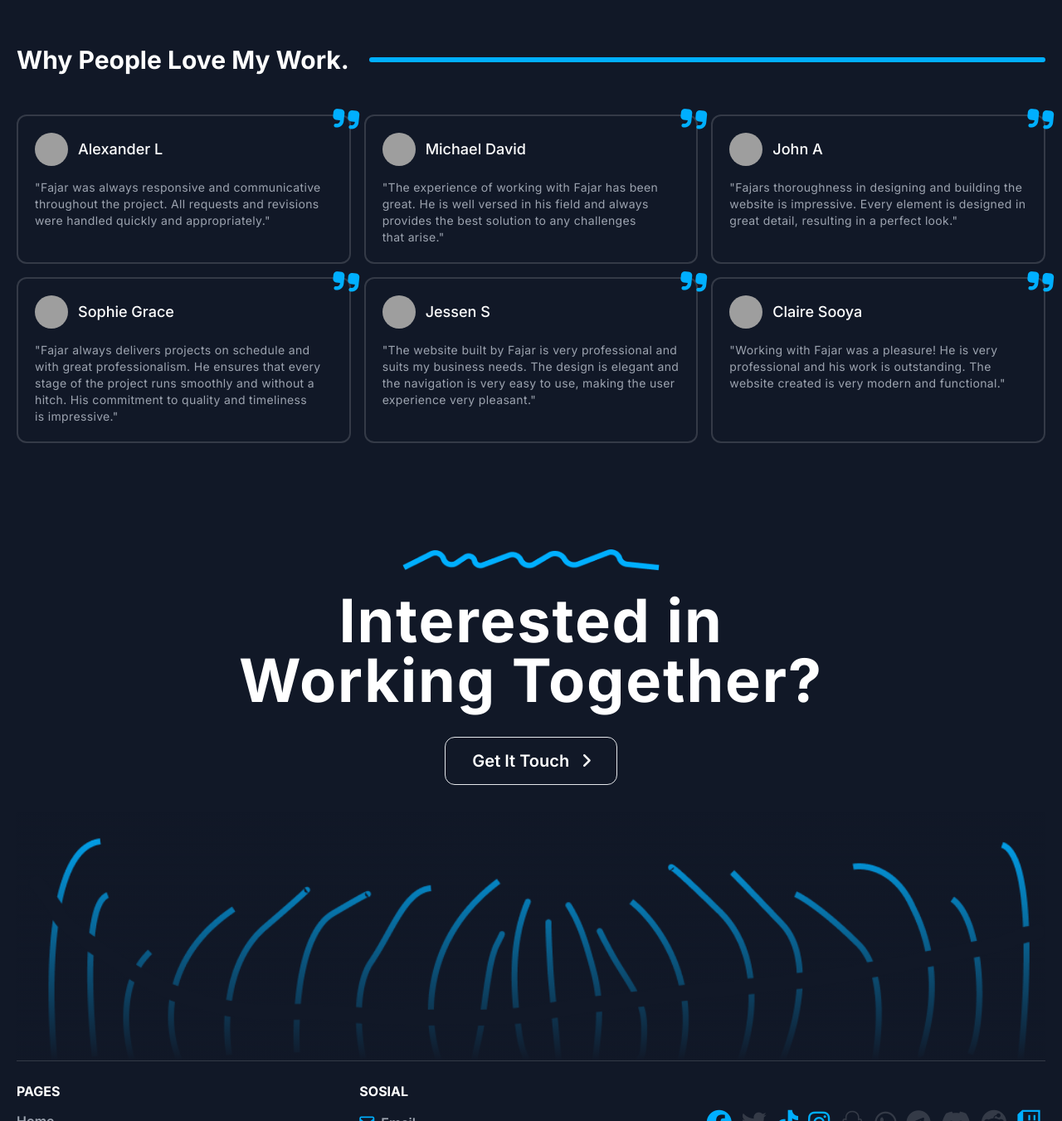
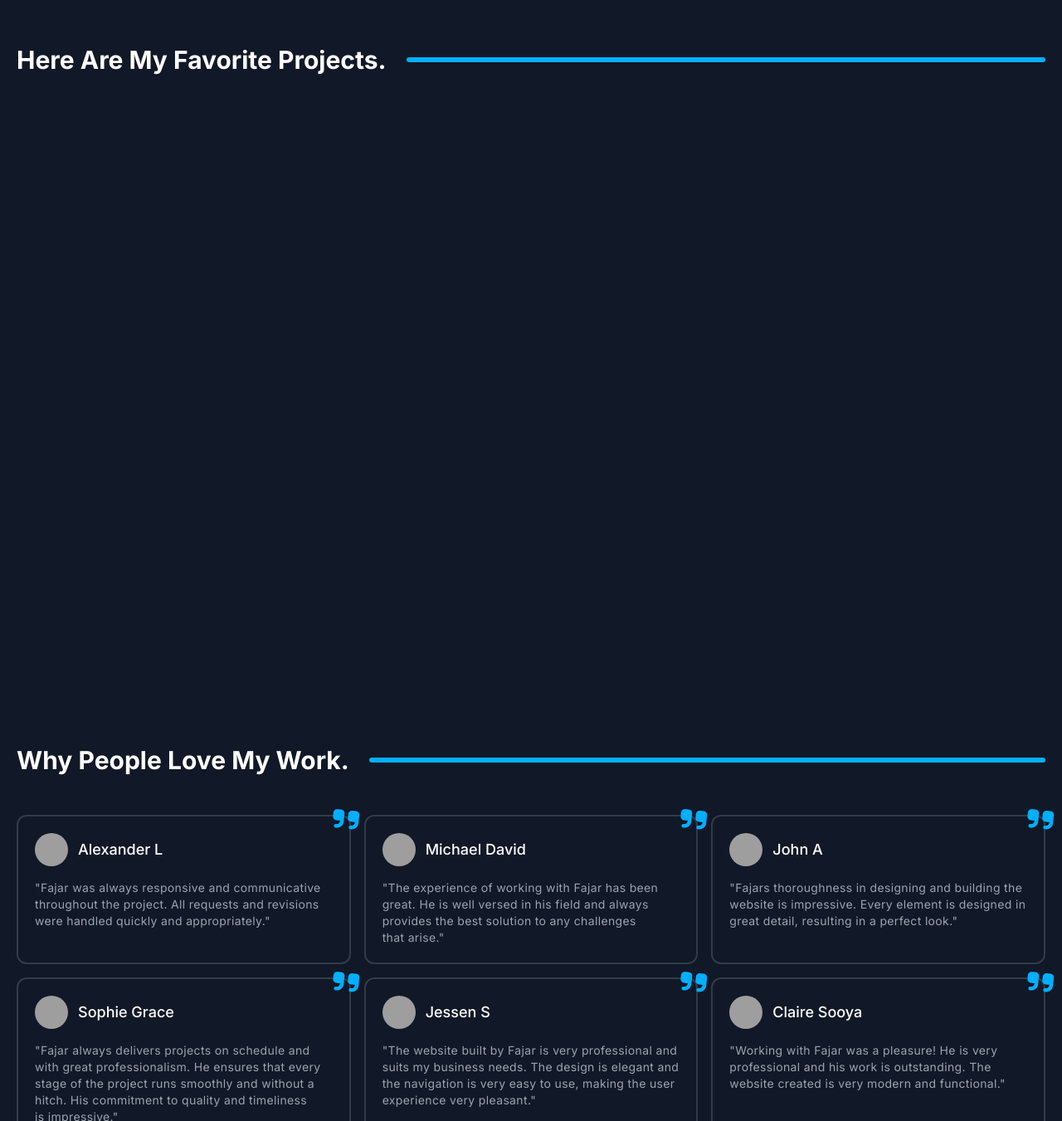
Before and after one commit to fjrfathurrahman/MyPortfolio-v1, a React (Vite) app: page / in a window 1280 px wide. Shown: the part 779-2130 px from the top of the page at 83% size. Built offline with nearby package versions, Linux system fonts and the light colour scheme; grey boxes are pictures that could not be loaded; a web font is replaced by a local one.

Commit message:
Added Section Projects and Fixed Issues

```diff
--- a/src/components/elements/ButtonEl.tsx
+++ b/src/components/elements/ButtonEl.tsx
@@ -8,7 +8,7 @@ export default function ButtonEl({ children, className, onClick = () => console.
     const classNameVariant = style[variant]
 
     return (
-        <button onClick={onClick} type={type} className={`${className} ${classNameVariant} duration500  cursor-none`}>
+        <button onClick={onClick} type={type} className={`${className} ${classNameVariant} duration500 `}>
             {children}
         </button>
     )
--- a/src/components/elements/CursorEl.tsx
+++ b/src/components/elements/CursorEl.tsx
@@ -1,9 +1,13 @@
 import React from "react";
+import useWindowSize from "../../hooks/useWindowSize";
 
 export default function CursorEl() {
     const [position, setPosition] = React.useState({ x: 0, y: 0 });
+    // const [hidden, isHidden] = React.useState(Boolean);
+    const { width } = useWindowSize();
 
     React.useEffect(() => {
+
         const onMouseMove = (e: MouseEvent) => {
             setPosition({ x: e.clientX, y: e.clientY });
         };
@@ -13,10 +17,10 @@ export default function CursorEl() {
         return () => {
             document.removeEventListener("mousemove", onMouseMove);
         };
-    }, []);
+
+    }, [width]);
 
     return (
-        <div className="cursor-dot w-3 h-3 bg-white/50 hidden xl:block" style={{ left: `${position.x}px`, top: `${position.y}px` }}>
-        </div>
+        <div className={`cursor-dot h-3 w-3 bg-white/70 shadow-md shadow-black/25 xl:block hidden`} style={{ left: `${position.x}px`, top: `${position.y}px` }}/>
     );
 }
--- a/src/components/layouts/home/CTA.tsx
+++ b/src/components/layouts/home/CTA.tsx
@@ -6,7 +6,7 @@ import { Link } from "react-router-dom";
 
 export default function CTA() {
     return (
-        <Section className="pt-20" height="max-content">
+        <Section className="mt-36" height="max-content">
             <div className="mb-12 lg:mb-0 relative flex flex-col items-center justify-center">
                 <img src={imgTittle} className="w-1/2 sm:w-2/5 md:w-1/3 lg:w-1/4 mb-6" />
                 <h1 className="w-full text-wrap text-3xl sm:text-4xl md:text-5xl lg:text-6xl xl:text-7xl font-bold text-center tracking-tight sm:tracking-wide">Interested in <br /> Working Together?</h1>
--- /dev/null
+++ b/src/components/layouts/home/Projects.tsx
@@ -0,0 +1,14 @@
+import TittleEl from "../../elements/TittleEl";
+import Section from "../../utilty/Section";
+
+export default function Projects() {
+    return (
+        <Section>
+            <TittleEl>Here Are My <br className="block lg:hidden" /> Favorite Projects.</TittleEl>
+
+            <div>
+
+            </div>
+        </Section>
+    )
+}
--- a/src/components/layouts/home/Reviews.tsx
+++ b/src/components/layouts/home/Reviews.tsx
@@ -4,7 +4,7 @@ import Section from "../../utilty/Section";
 
 export default function Reviews() {
     return (
-        <Section className="pb-12" height="max-content">
+        <Section className="mt-36" height="max-content">
             <TittleEl>
                 Why People Love <br className="md:hidden block" /> My Work.
             </TittleEl>
--- a/src/index.css
+++ b/src/index.css
@@ -24,7 +24,7 @@
 
 /* Global Style */
 * {
-    cursor: none;
+    /* @apply cursor-none  */
 }
 
 body {
--- a/src/pages/HomePage.tsx
+++ b/src/pages/HomePage.tsx
@@ -1,16 +1,18 @@
 import CursorEl from "../components/elements/CursorEl";
 import CTA from "../components/layouts/home/CTA";
 import Hero from "../components/layouts/home/Hero";
+import Projects from "../components/layouts/home/Projects";
 import Reviews from "../components/layouts/home/Reviews";
 import Page from "../components/utilty/Pages";
 
 export default function HomePage() {
     return (
         <Page>
-            <CursorEl />
             <Hero/>
+            <Projects/>
             <Reviews/>
             <CTA/>
+            <CursorEl />
         </Page>
     )
 }
```
